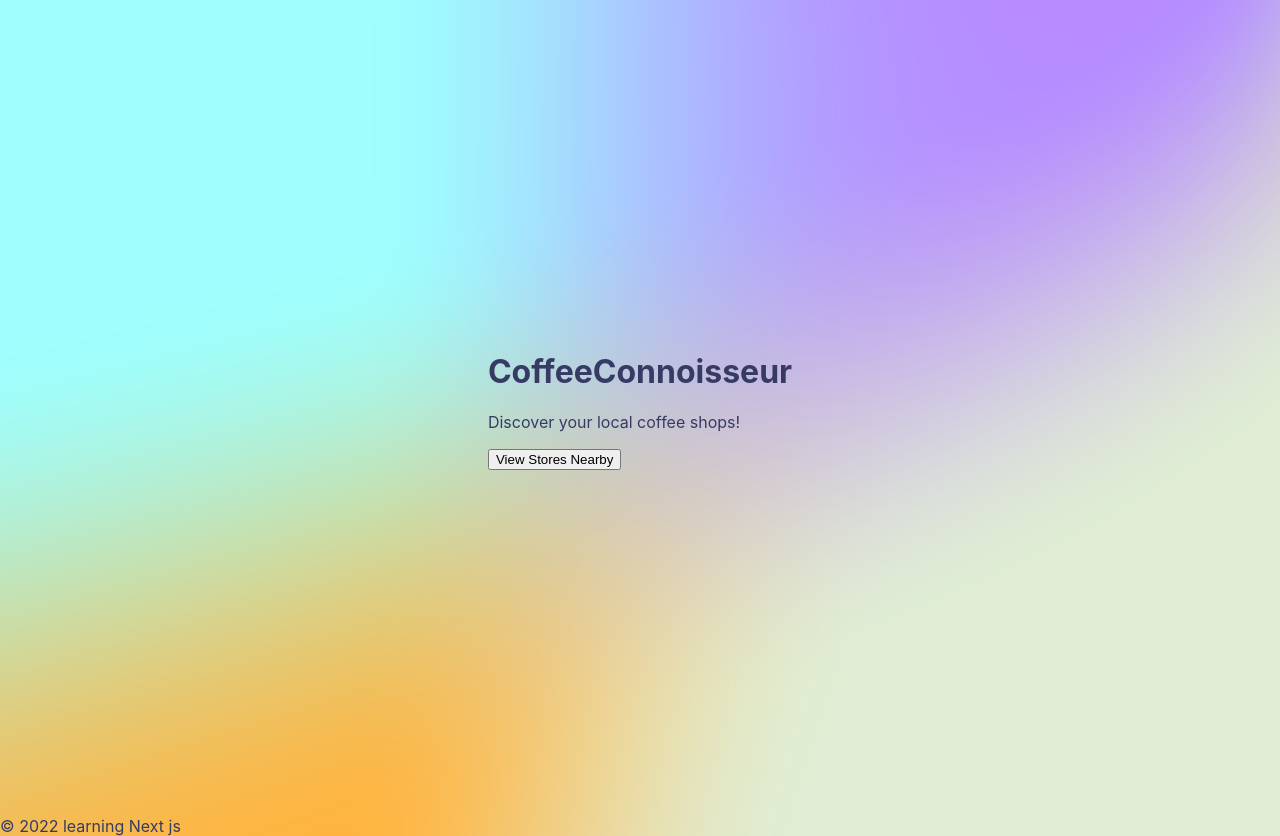
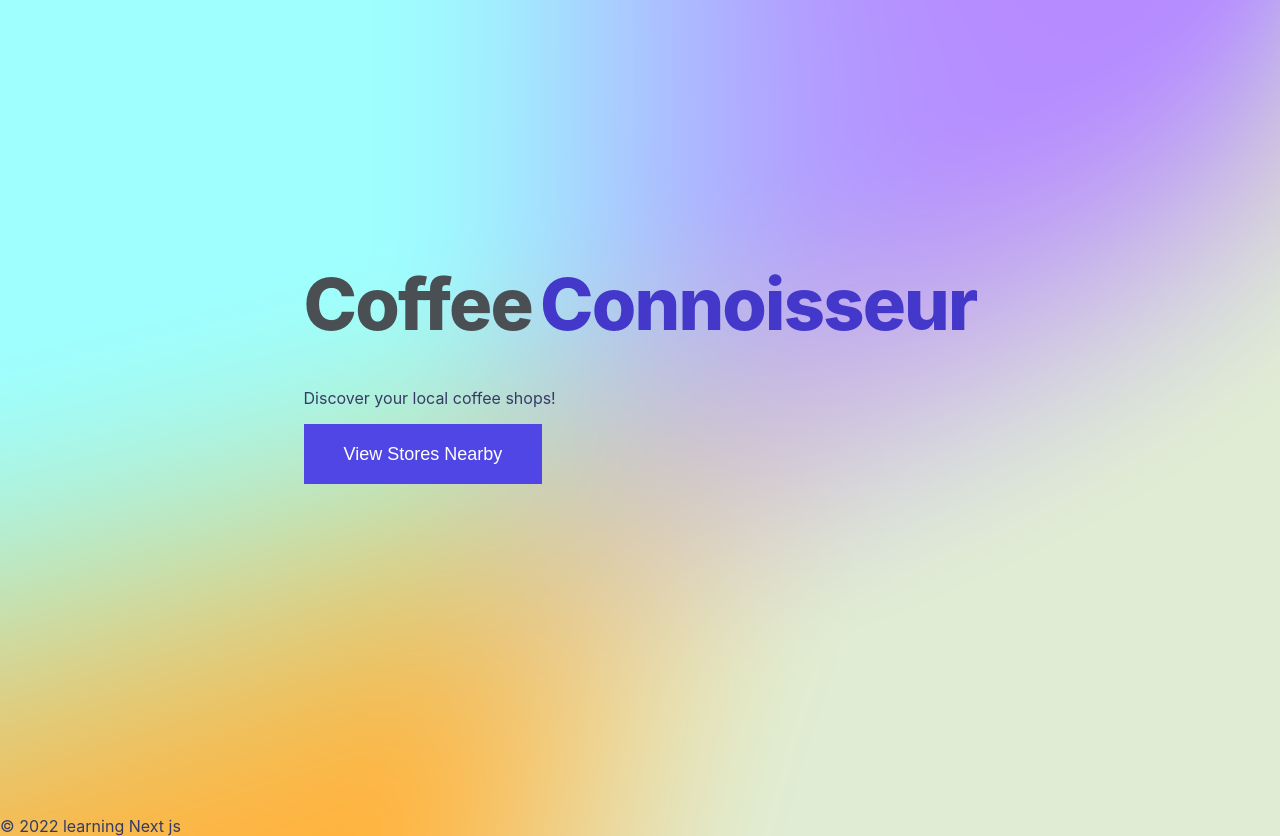
Before and after one commit to jatgro/coffee-connoisseur-nextJS, a Next.js app: page / in a window 1280 px wide. Built offline with nearby package versions, Linux system fonts and the light colour scheme.

Commit message:
added banner styling

```diff
--- a/components/banner.js
+++ b/components/banner.js
@@ -9,7 +9,7 @@
       </h1>
       <p className={styles.subtitle}>Discover your local coffee shops!</p>
       <button className={styles.button} onClick={props.handleOnClick}>
-        View Stores Nearby
+        {props.buttonText}
       </button>
     </div>
   );
--- a/components/banner.module.css
+++ b/components/banner.module.css
@@ -0,0 +1,136 @@
+/** By default, this is a mobile breakpoint **/
+.container {
+  margin-bottom: 6rem;
+  position: relative;
+  z-index: 2;
+}
+
+.title {
+  letter-spacing: -0.025em;
+  font-weight: 800;
+  color: var(--text-black);
+
+  font-size: 3rem /* 48px */;
+  line-height: 1;
+}
+
+.title1 {
+  color: rgba(74, 79, 84);
+}
+
+.title2 {
+  display: block;
+  color: var(--text-purple);
+}
+
+.subTitle {
+  margin-top: 0.75rem;
+  font-size: 1.5rem /* 24px */;
+  line-height: 2rem /* 32px */;
+
+  color: var(--text-white-100);
+}
+
+.buttonWrapper {
+  margin-top: 1.25rem;
+}
+
+.button {
+  background-color: var(--text-purple-dark);
+  cursor: pointer;
+  color: white;
+  outline: 0;
+  border: 0px;
+
+  padding-top: 1rem /* 16px */;
+  padding-bottom: 1rem /* 16px */;
+  font-size: 1.125rem /* 18px */;
+  line-height: 1.75rem /* 28px */;
+  padding-left: 2.5rem /* 40px */;
+  padding-right: 2.5rem /* 40px */;
+}
+
+.button:hover {
+  background-color: var(--text-purple-dark);
+}
+
+/**
+  Breakpoints:
+  ------------
+  sm: min-width: 640px; //small device
+  md: min-width: 768px; // medium device
+  lg: min-width: 1024px; // large device
+  xl: min-width: 1280px; // extra large device
+  2xl: min-width: 1536px; // 2 x extra large device
+**/
+
+/** sm breakpoint **/
+@media (min-width: 640px) {
+  .title {
+    font-size: 3rem /* 48px */;
+    line-height: 1;
+  }
+
+  .subTitle {
+    margin-top: 1.25rem;
+    max-width: 36rem;
+  }
+
+  .buttonWrapper {
+    display: flex;
+    margin-top: 2rem;
+  }
+}
+
+/** md breakpoint **/
+@media (min-width: 768px) {
+  .title {
+    font-size: 3.75rem /* 60px */;
+    line-height: 1;
+  }
+
+  .subTitle {
+    margin-top: 1.25rem;
+  }
+
+  .button {
+    padding-top: 1rem /* 16px */;
+    padding-bottom: 1rem /* 16px */;
+    font-size: 1.125rem /* 18px */;
+    line-height: 1.75rem /* 28px */;
+    padding-left: 2.5rem /* 40px */;
+    padding-right: 2.5rem /* 40px */;
+  }
+}
+
+/** lg breakpoint **/
+@media (min-width: 1024px) {
+  .container {
+    text-align: left;
+  }
+
+  .title {
+    font-size: 4.5rem /* 72px */;
+    line-height: 1;
+  }
+
+  .title2 {
+    padding-left: 0.5rem;
+  }
+
+  .subTitle {
+    margin-left: 0px;
+    margin-right: 0px;
+  }
+
+  .buttonWrapper {
+    justify-content: flex-start;
+  }
+}
+
+/** xl breakpoint **/
+@media (min-width: 1280px) {
+  .title2 {
+    display: inline;
+  }
+}
--- a/pages/index.js
+++ b/pages/index.js
@@ -9,7 +9,7 @@
   return (
     <div className={styles.container}>
       <Head>
-        <title>Create Next App</title>
+        <title>Coffee Connoisseur</title>
         <meta name="description" content="Generated by create next app" />
         <link rel="icon" href="/favicon.ico" />
       </Head>
--- a/styles/globals.css
+++ b/styles/globals.css
@@ -31,3 +31,10 @@
     background: black;
   }
 }
+
+:root {
+  --text-purple: rgba(67, 56, 202, 1);
+  --text-purple-dark: rgba(79, 70, 229, 1);
+  --text-black: rgba(17, 24, 39, 1);
+  --text-white-100: rgba(229, 231, 235, 1);
+}
```
